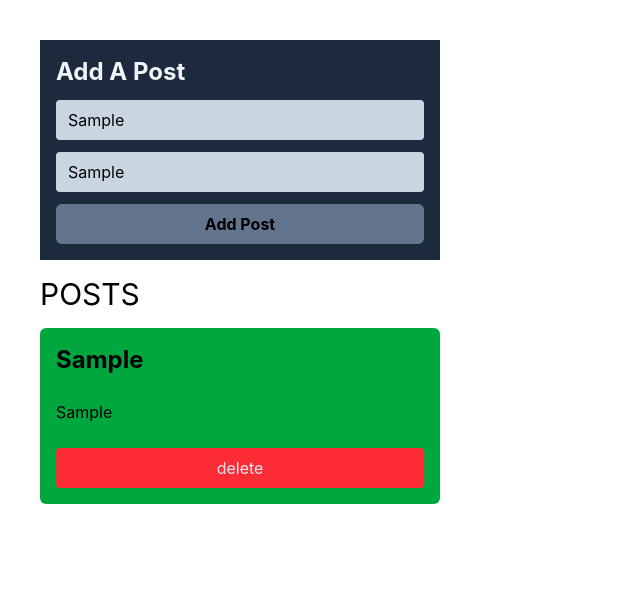
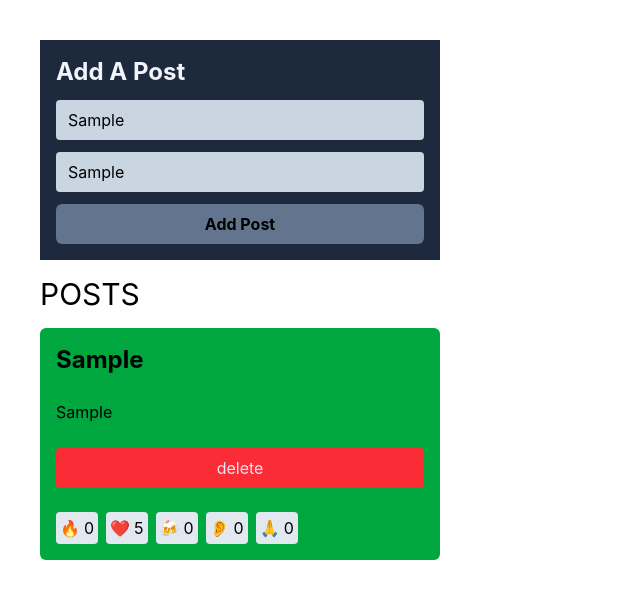
Before and after one commit to iToussaint/learn-redux, a React (Create React App) app: page / in a window 1280 px wide. Both pictures are taken after typing "Sample", "Sample" into the empty fields and a click on the button "Add Post". Shown: the top 598 px of the page, without its empty margins (0-640 px from the left). Built offline with nearby package versions, Linux system fonts and the light colour scheme.

Commit message:
Add reactions feature to posts with reaction buttons and state management

```diff
--- a/src/features/posts/Post.jsx
+++ b/src/features/posts/Post.jsx
@@ -1,13 +1,14 @@
 import { useDispatch } from "react-redux";
 import { postsActions } from "./postsSlice";
+import Reaction from "./Reaction";
+import Reactions from "./Reactions";
 
-function Post({ id, title, content }) {
+function Post({ id, title, content, reactions }) {
   const dispatch = useDispatch();
   function deletePost() {
-    console.log(id);
     dispatch(postsActions.postDeleted({ id }));
   }
-  console.log("idddd", id);
+
   return (
     <div className="bg-green-600 p-4 flex flex-col gap-6 rounded-md">
       <h1 className="text-2xl font-bold">{title}</h1>
@@ -19,6 +20,8 @@ function Post({ id, title, content }) {
       >
         delete
       </button>
+
+      <Reactions reactions={ reactions } postId={id} />
     </div>
   );
 }
--- a/src/features/posts/Posts.jsx
+++ b/src/features/posts/Posts.jsx
@@ -15,6 +15,7 @@ function Posts() {
           id={post.id}
           title={post.title}
           content={post.content}
+          reactions={post.reactions}
         />
       ))}
     </div>
--- /dev/null
+++ b/src/features/posts/Reaction.jsx
@@ -0,0 +1,26 @@
+import { useDispatch } from "react-redux";
+import { postsActions } from "./postsSlice";
+
+function Reaction({ postId, emoji, count }) {
+  const dispatch = useDispatch();
+
+  function handleClick() {
+    dispatch(
+      postsActions.postReacted({
+        postId,
+        emoji,
+      }),
+    );
+  }
+
+  return (
+    <button
+      onClick={handleClick}
+      className="bg-slate-200 flex gap-1 p-1 justify-center items-center rounded-sm"
+    >
+      <span>{emoji}</span> <span>{count}</span>
+    </button>
+  );
+}
+
+export default Reaction;
--- /dev/null
+++ b/src/features/posts/Reactions.jsx
@@ -0,0 +1,13 @@
+import Reaction from "./Reaction";
+
+function Reactions({ postId, reactions }) {
+  return (
+    <div className="flex gap-2">
+      {Object.keys(reactions).map((emoji, index) => (
+        <Reaction key={index} postId={postId} emoji={emoji} count={reactions[emoji]} />
+      ))}
+    </div>
+  );
+}
+
+export default Reactions;
--- a/src/features/posts/postsSlice.js
+++ b/src/features/posts/postsSlice.js
@@ -14,18 +14,43 @@ const postsSlice = createSlice({
             id: nanoid(),
             title,
             content,
+            reactions: {
+              "🔥": 0,
+              "❤️": 5,
+              "🍻": 0,
+              "👂": 0,
+              "🙏": 0,
+            },
           },
         };
       },
     },
 
     postDeleted: {
-      reducer: (state, action) =>
-        state.filter((st) => st.id !== action.payload.id),
+      reducer(state, action) {
+        return state.filter((st) => st.id !== action.payload.id);
+      },
       prepare: ({ id }) => {
         return {
           payload: {
             id,
+          },
+        };
+      },
+    },
+
+    postReacted: {
+      reducer(state, action) {
+        state.find((post) => post.id === action.payload.postId).reactions[
+          action.payload.emoji
+        ]++;
+      },
+
+      prepare: ({ postId, emoji }) => {
+        return {
+          payload: {
+            postId,
+            emoji,
           },
         };
       },
```
